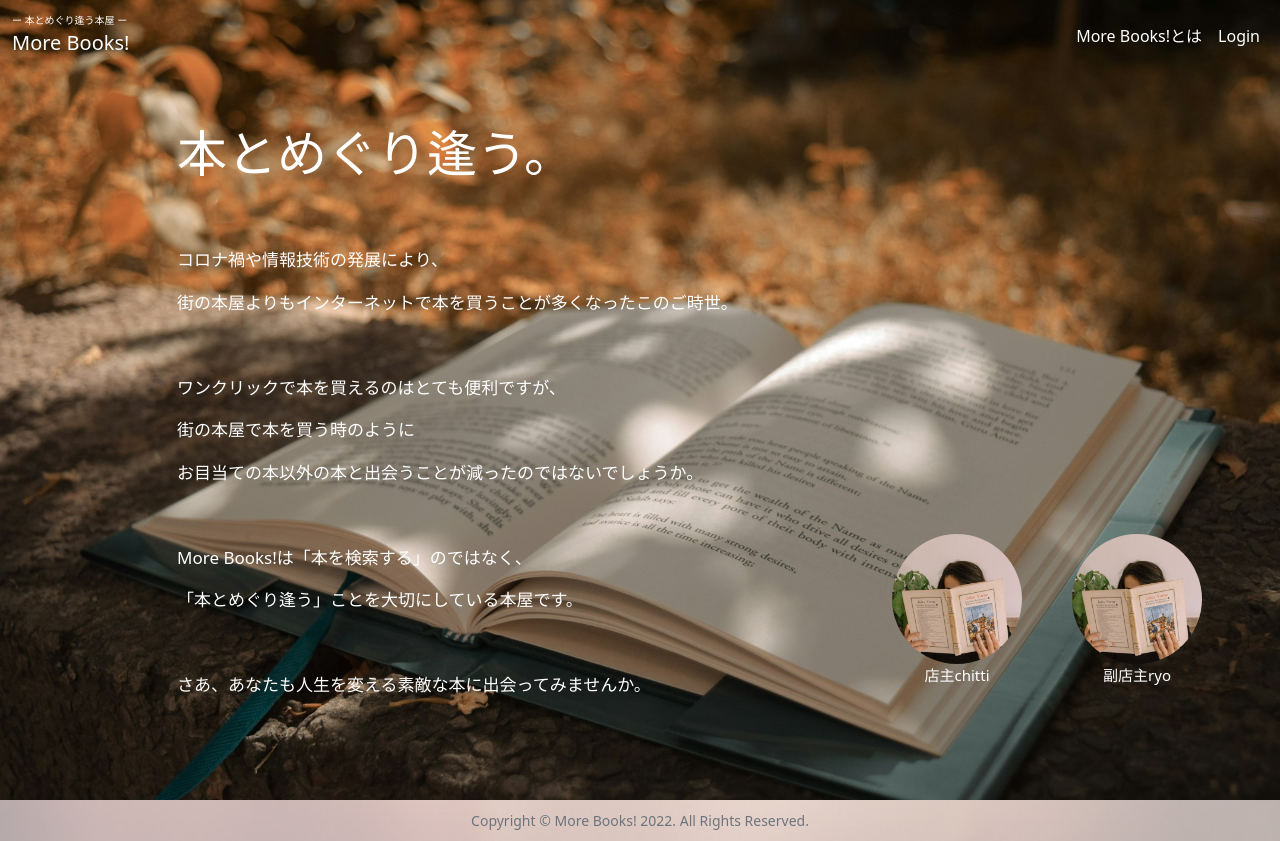
After one commit to ka113private/more_books, a Django app: page /about-us/ in a window 1280 px wide. The commit adds this page. Run offline with Django 3.2, Linux system fonts and the light colour scheme; parts of the project's set-up code (start-up, migrations or seed data) failed here and were passed over; some libraries are stand-ins or nearby versions.

Commit message:
[add]More Books紹介ページの追加

```diff
--- /dev/null
+++ b/books/templates/about_us.html
@@ -0,0 +1,44 @@
+{% extends 'base.html' %}
+{% load static %}
+
+{% block title %}More Booksとは{% endblock %}
+
+{% block active_about_us %}active{% endblock %}
+
+{% block head %}
+<link href="{% static 'css/shop-item-gh-pages.css' %}" rel="stylesheet">
+{% endblock %}
+
+{% block contents %}
+<section class="about-us vh-100">
+    <div class="container">
+        <div class="row my-5">
+            <div class="col-7 offset-1">
+                <div class="about-title my-5">本とめぐり逢う。</div>
+                <div class="about-message">
+                    コロナ禍や情報技術の発展により、<br>
+                    街の本屋よりもインターネットで本を買うことが多くなったこのご時世。<br>
+                    <br>
+                    ワンクリックで本を買えるのはとても便利ですが、<br>
+                    街の本屋で本を買う時のように<br>
+                    お目当ての本以外の本と出会うことが減ったのではないでしょうか。<br>
+                    <br>
+                    More Books!は「本を検索する」のではなく、<br>「本とめぐり逢う」ことを大切にしている本屋です。<br>
+                    <br>
+                    さあ、あなたも人生を変える素敵な本に出会ってみませんか。<br>
+                </div>
+            </div>
+            <div class="about-owners col-3">
+                <div class="about-owner">
+                    <img class="about-owner-icon" src="../static/assets/img/owner-icon-chitti.jpg" alt="">
+                    <div class="about-owner-name">店主chitti</div>
+                </div>
+                <div class="about-owner">
+                    <img class="about-owner-icon" src="../static/assets/img/owner-icon-chitti.jpg" alt="">
+                    <div class="about-owner-name">副店主ryo</div>
+                </div>
+            </div>
+        </div>
+    </div>
+</section>
+{% endblock %}
--- a/books/templates/base.html
+++ b/books/templates/base.html
@@ -46,6 +46,9 @@
                             </ul>
                             <ul class="navbar-nav ms-auto">
                                 <li class="nav-item">
+                                    <a class="nav-link {% block active_about_us %}{% endblock %}" href="{% url 'books:about_us' %}">More Books!とは</a>
+                                </li>
+                                <li class="nav-item">
                                     <a class="nav-link {% block active_inquiry %}{% endblock %}" href="{% url 'books:inquiry' %}">お問い合わせ</a>
                                 </li>
                                 <li class="nav-item">
@@ -54,6 +57,9 @@
                             </ul>
                         {% else %}
                             <ul class="navbar-nav ms-auto">
+                                <li class="nav-item">
+                                    <a class="nav-link" href="{% url 'books:about_us' %}">More Books!とは</a>
+                                </li>
                                 <li class="nav-item">
                                     <a class="nav-link {% block active_login %}{% endblock %}" href="{% url 'account_login' %}">Login</a>
                                 </li>
--- a/books/urls.py
+++ b/books/urls.py
@@ -5,6 +5,8 @@ app_name = 'books'
 urlpatterns = [
     # トップページ遷移用URL
     path('', views.IndexView.as_view(), name="index"),
+    # MoreBooks紹介用ページ遷移用URL
+    path('about-us/', views.AboutUsView.as_view(), name="about_us"),
     #問い合わせページ遷移用URL
     path('inquiry/', views.InquiryView.as_view(), name="inquiry"),
     #書籍一覧ページ遷移用URL
--- a/books/views.py
+++ b/books/views.py
@@ -23,6 +23,10 @@ RECOMMEND_BOOKS = {}
 class IndexView(generic.TemplateView):
     """インデックスページ用View"""
     template_name = "index.html"
+
+class AboutUsView(generic.TemplateView):
+    """インデックスページ用View"""
+    template_name = "about_us.html"
 
 class InquiryView(generic.FormView):
     """問い合わせページ用View"""
--- a/static/css/mystyle.css
+++ b/static/css/mystyle.css
@@ -424,6 +424,50 @@ footer.footer{
 }
 
 /*
+-------------------------------------------------------
+MoreBooksとはページ
+-------------------------------------------------------
+*/
+.about-us{
+    background-position: center;
+    background-size: cover;
+    position: relative;
+    z-index: 2;
+    background-image: url("../assets/img/bg-masthead-index.jpg") ;
+}
+
+.about-title{
+    color: white;
+    font-size: 50px;
+}
+.about-message{
+    color: white;
+    line-height: 2.5;
+    font-size: 17px;
+}
+
+.about-owners{
+    align-items: flex-end;
+    display: flex;
+    padding-bottom :20px;
+}
+
+.about-owner{
+    text-align: center;
+    display: inline-block;
+    margin-left: 50px;
+}
+.about-owner-icon{
+  border-radius: 100px;
+  height: 130px;
+  width: 130px;
+}
+.about-owner-name{
+    color: white;
+    font-size: 15px;
+}
+
+/*
 Bookshlef
 */
 .btn-delete{
```
